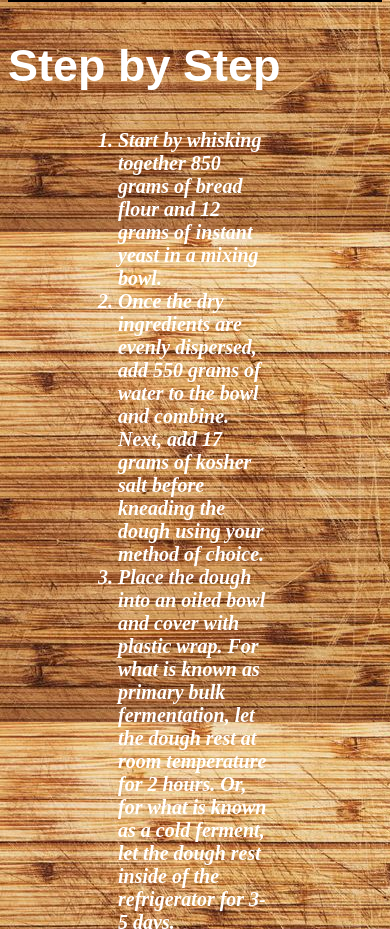
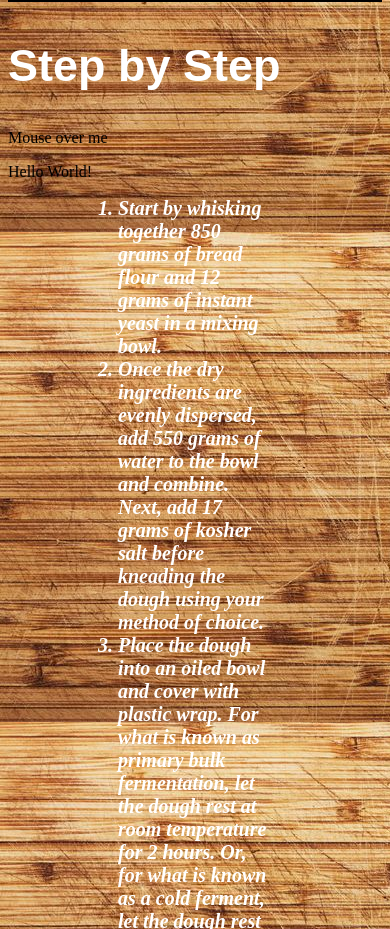
Before and after one commit to JuansVilla/receta, a plain HTML site: page index.html in a window 390 px wide. Shown: the part 1238-2167 px from the top of the page. Drawn offline with Linux system fonts and the light colour scheme.

Commit message:
actualizando la pagina a mobile

```diff
--- a/index.html
+++ b/index.html
@@ -6,7 +6,7 @@
     <title>Napolitan Style Pizza Recipe</title>
     <meta charset="utf-8" />
     <link href="styles.css" rel="stylesheet" type="text/css" />
-
+    <meta name="viewport" content="width=device-width, initial-scale=1.0">
 </head>
 
 <body>
@@ -33,6 +33,12 @@
         </ul>
     </div>
     <h2>Step by Step</h2>
+    <div class="dropdown">
+        <span>Mouse over me</span>
+        <div class="dropdown-content">
+            <p>Hello World!</p>
+        </div>
+    </div>
     <ol>
         <li>Start by whisking together 850 grams of bread flour and 12 grams of
             instant yeast in a mixing bowl. </li>
```
